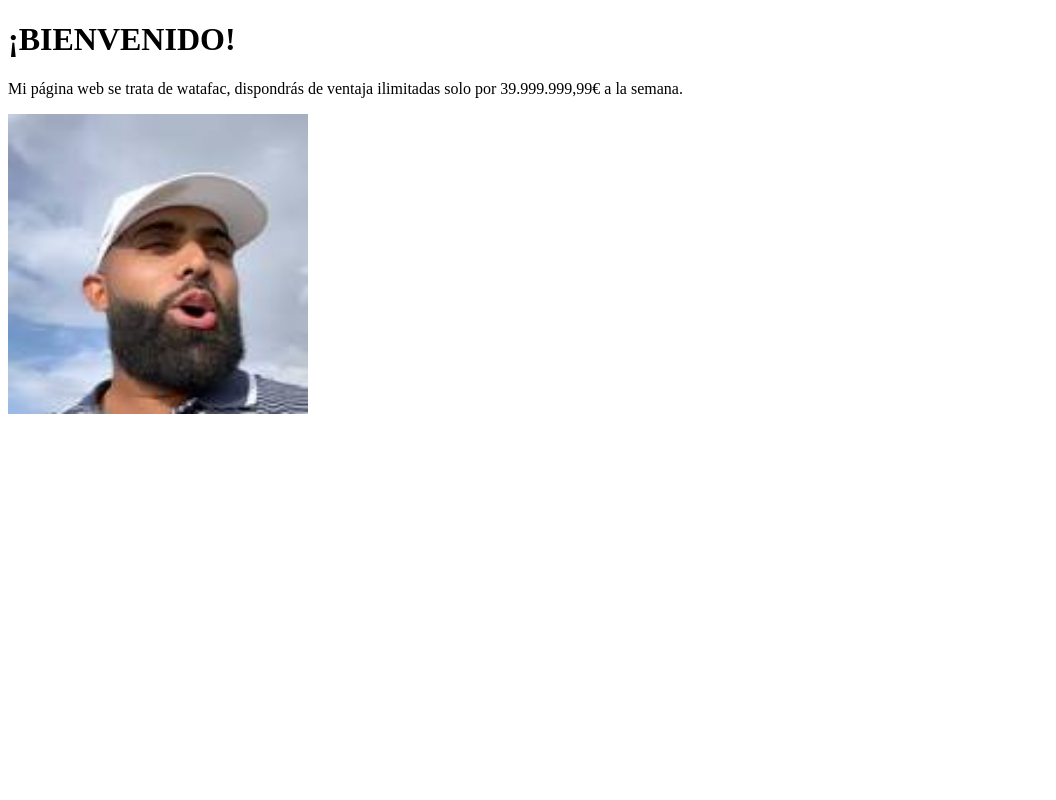
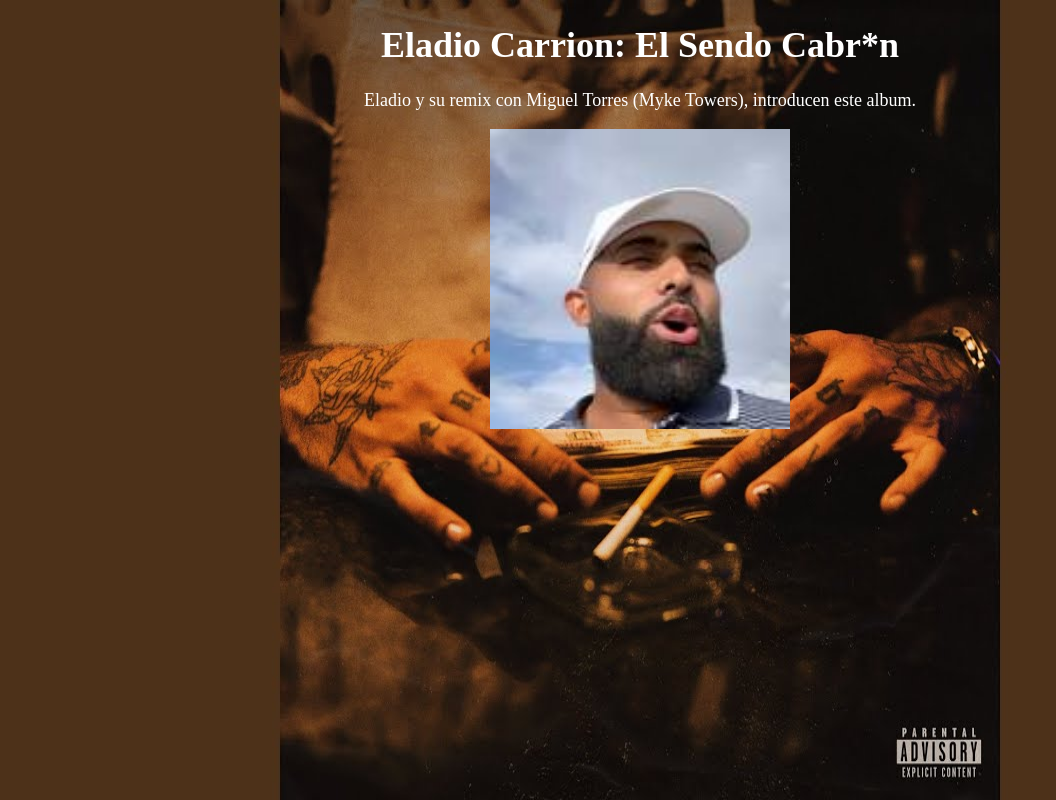
Before and after one commit to huugomartiinez/watafac, a plain HTML site: page index.html in a window 1280 px wide. Shown: the whole page, without its empty margins (0-1056 px from the left). Drawn offline with Linux system fonts and the light colour scheme.

Commit message:
cambios[B

```diff
--- a/index.html
+++ b/index.html
@@ -4,9 +4,21 @@
 <title>watafac</title>
 </head>
 <body>
-
-<h1>¡BIENVENIDO!</h1>
-<p>Mi página web se trata de watafac, dispondrás de ventaja ilimitadas solo por 39.999.999,99€ a la semana.</p>
+    <body>
+        <style>
+         body {
+         background-image: url(maxresdefault.jpg);
+         background-repeat: no-repeat;
+         background-color: #D4AF37;
+         background-attachment: fixed;
+         background-size: 100% 100%;
+         color: white;
+         text-align: center;
+         font-size: large;
+         }
+        </style>
+<h1>Eladio Carrion: El Sendo Cabr*n</h1>
+<p>Eladio y su remix con Miguel Torres (Myke Towers), introducen este album.</p>
 <a title="ELADIOO" href="https://www.youtube.com/watch?v=_REASiFeT_g"><img src="Sense títol.jpg" width="300" height="300" alt="ELADIO" /></a>
 
 </body>
```
